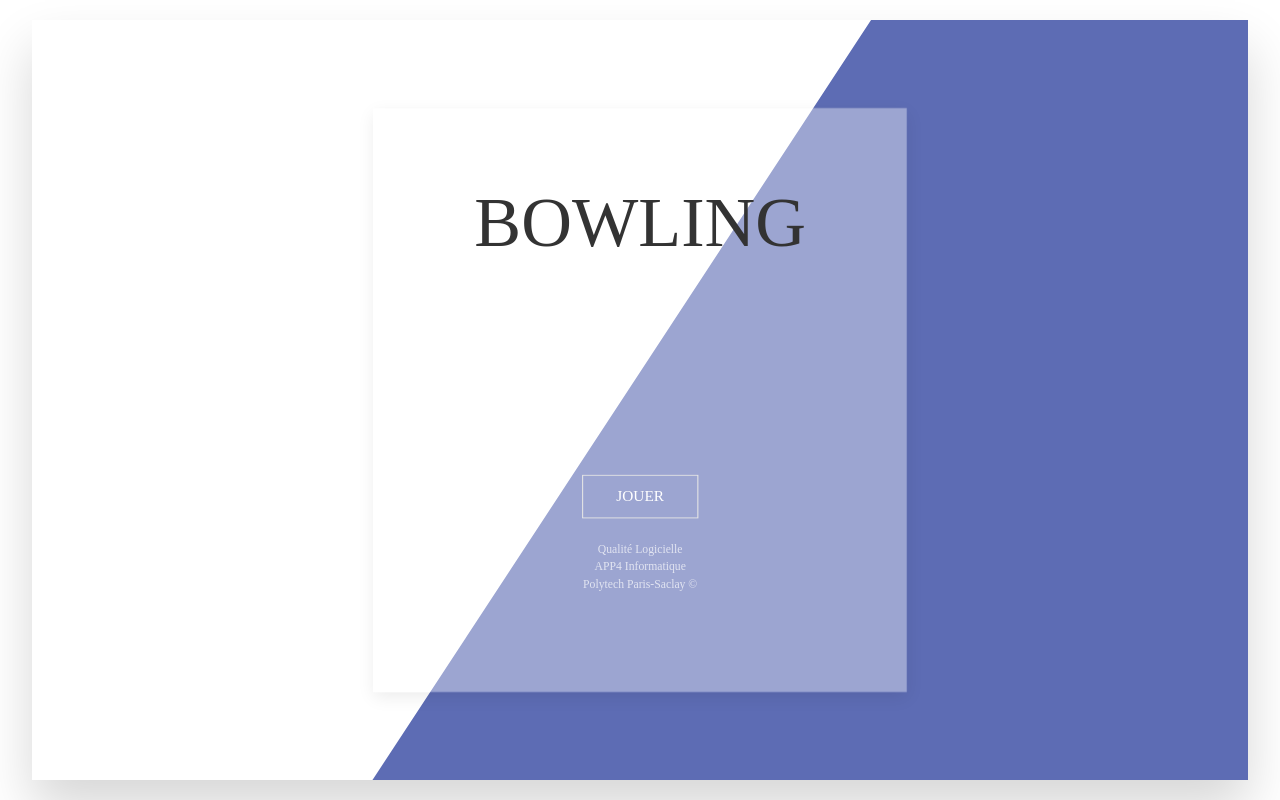
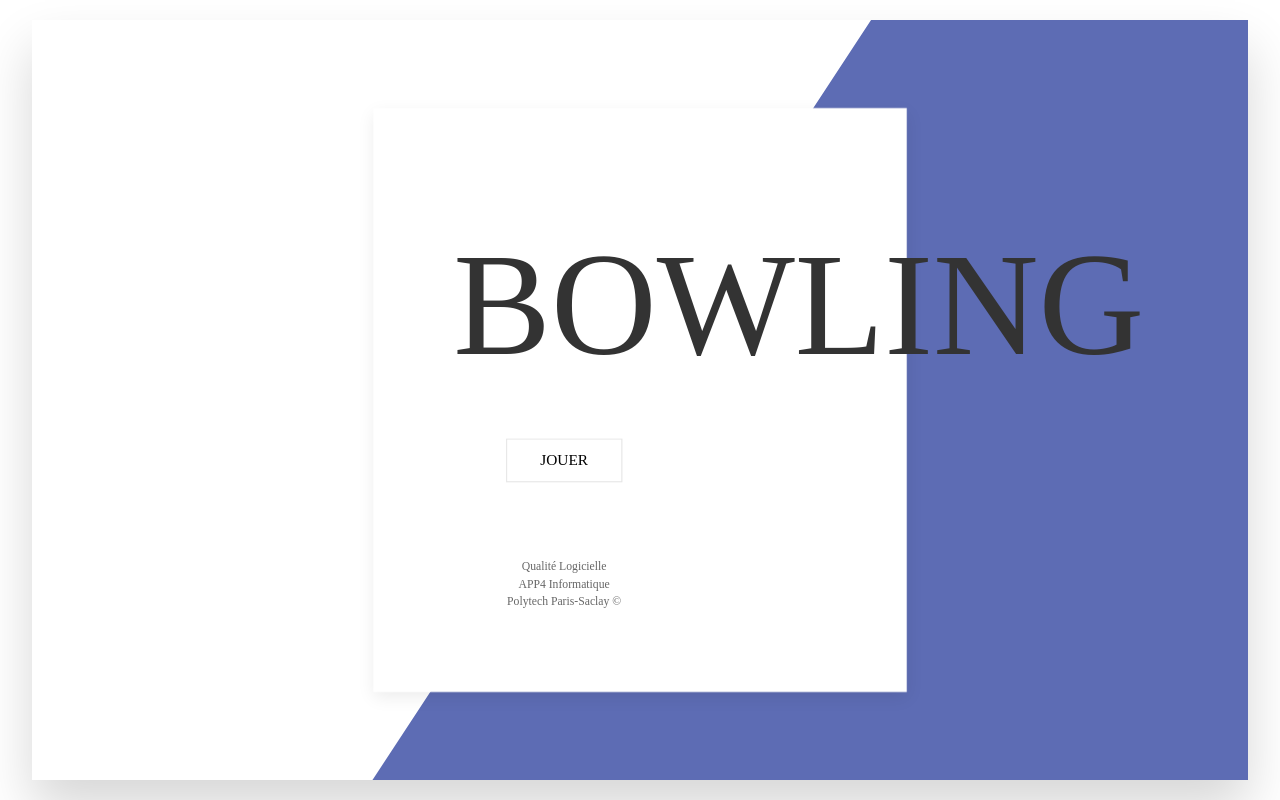
Before and after one commit to SebastienLeonce/BowlingRules, a Vue app: page / in a window 1280 px wide. Built offline with nearby package versions, Linux system fonts and the light colour scheme; a web font is replaced by a local one.

Commit message:
Modification UI

```diff
--- a/src/components/HelloWorld.vue
+++ b/src/components/HelloWorld.vue
@@ -1,9 +1,9 @@
 <template>
   <div class="hello uk-card uk-card-default uk-animation-kenburns uk-padding-large">
-    <p class="uk-heading-medium uk-text-center uk-animation-shake uk-text-light">BOWLING</p>
-    <div class="uk-position-bottom-center uk-margin-large" >
-      <router-link to="/game" class="uk-light uk-button uk-button-default uk-animation-shake" style="color: white;">JOUER</router-link>
-      <p class="uk-light" style="font-size: 8pt;" uk-tooltip="title: @claireBauchu<br> @alexisdacosta<br> @zpaul91<br>@SebastienLeonce; pos: bottom">Qualité Logicielle<br>APP4 Informatique<br>Polytech Paris-Saclay ©</p>
+    <p class="hello-title uk-heading-medium uk-text-center uk-animation-shake uk-text-light">BOWLING</p>
+    <div class="hello-button uk-margin-large" >
+      <router-link to="/game" class="uk-light uk-button uk-button-default uk-animation-shake" style="color: black;">JOUER</router-link>
+      <p class="uk-dark" style="font-size: 8pt;" uk-tooltip="title: @claireBauchu<br> @alexisdacosta<br> @zpaul91<br>@SebastienLeonce; pos: bottom">Qualité Logicielle<br>APP4 Informatique<br>Polytech Paris-Saclay ©</p>
     </div>
  </div>
 </template>
@@ -45,7 +45,20 @@ a {
   width: 40%;
   top: 15%;
   left: 30%;
-  background-color: rgba(255, 255, 255, 0.39);
+  /* background-color: rgb(235, 235, 235) */
+  /* border: 1pt solid; */
+}
+.hello-title{
+  position: absolute;
+  left: 15%;
+  top: 20%;
+  font-size: 100pt;
+}
+.hello-button{
+  position: absolute;
+  left: 24.9%;
+  top: 30%;
+  font-size: 80pt;
 }
 .picture{
   margin: 0%;
--- a/src/components/PlayerForm.vue
+++ b/src/components/PlayerForm.vue
@@ -26,8 +26,10 @@
                     name="name"
                     autocomplete="off"
                     placeholder="Name..."
+                    v-on:keyup.enter="checkForm()"
                     >
-                    <span v-on:click="checkForm()" uk-icon="plus-circle"></span>
+                    <span v-if="name == ''" v-on:click="checkForm()" uk-icon="plus-circle"></span>
+                    <span v-if="name != ''" v-on:click="checkForm()" uk-icon="check"></span>
                 </div>
             </div>
         </div>
@@ -56,13 +58,17 @@ export default {
   },
   methods: {
         checkForm: function (e) {
-          console.log("> In checkForm()\n   name = " + this.name)
+          for(let i = 0; i < this.playerList.length; i++){
+            if(this.name == this.playerList[i]){
+                this.errors.push('Name already exist.');
+                this.name = ""
+                return false
+            }
+          }
           this.playerList.push(this.name)
-          //TODO Ajouter à l'objet Game.addPlayer
-          //this.$parent.gameObj.addPlayer(this.name)
+          console.log("New player added : " + this.name)
           document.getElementById("name").value = ""
 
-          console.table(this.playerList)
             if (this.name) {
                 this.name = ""
                 this.errors.pop()
@@ -79,18 +85,17 @@ export default {
             e.preventDefault();
         },
         supprPlayer: function(name){
-            console.log("> IN supprPlayer \n    name = " + name)
+            console.log(name + " player deleted")
             for (let i = 0; i < this.playerList.length; i++){
                 if (this.playerList[i] == name){
                     this.playerList.splice(i, 1);
-                    //NOTE a tester i--
                 }
             }
-            console.table(this.playerList)
         },
         validForm: function(){
             if(this.playerList.length == 0){
               UIKit.notification({message : "Veuillez jouez avec au moins 1 joueurs", status: 'danger', timeout: 2000});
+              console.error("Veuillez jouez avec au moins 1 joueurs")
             }
             else{
               let gm = new Game();
@@ -100,19 +105,12 @@ export default {
               this.$parent.$parent.gameObj = gm;
               this.$parent.$parent.formDoned = true;
               UIKit.notification({message : "👋🏻 Bienvenue dans cette nouvelle partie", timeout: 2000});
+              console.log("👋🏻 Bienvenue dans cette nouvelle partie\n  Liste des joueurs : ")
               console.table(gm.Users)
+              this.$parent.currentPlayer = this.$parent.$parent.gameObj.Users[0].nom
             }
 
-        },
-        // loadData: function(){
-        //   let tab = []
-        //   if(this.$parent.$parent.gameObj.Users != null){
-        //     for(let i = 0; i < this.$parent.$parent.gameObj.Users.length; i++){
-        //       tab.push(this.$parent.$parent.gameObj.Users.name)
-        //     }
-        //   }
-        //   return tab;
-  // },
+        }
   },
   directives: {
   focus: {
--- a/src/components/ScoreBoard.vue
+++ b/src/components/ScoreBoard.vue
@@ -48,7 +48,7 @@
                         </tr>
                     </thead>
                     <tbody>
-                        <tr v-for="player in playerList" v-bind:key="player">
+                        <tr v-for="player in playerList" v-bind:key="player.nom">
                             <td v-if="playerActive(player.nom)" class="uk-animation-slide-left" style="background-color: rgba(10,10,10,0.2);">{{player.nom}} <span style="color: #7DFF33;"> •</span></td>
                             <td v-if="!playerActive(player.nom)" class="uk-animation-slide-right">{{player.nom}}</td>
                             <td class="uk-padding-remove uk-marggin-remove" style="border: 1pt solid;">
@@ -116,8 +116,10 @@
                             </td>
                             <td class="uk-padding-remove uk-marggin-remove" style="border: 1pt solid;">
                                 <div class="uk-padding-remove uk-marggin-remove" style="height:50%; width:100%;">
-                                    <span class="uk-padding-remove uk-marggin-remove" style="height:100%; width:50%;"> {{player.getScoreTourPremierLance(10)}} </span> |
-                                    <span class="uk-padding-remove uk-marggin-remove" style="height:100%; width:50%;"> {{player.getScoreTourSecondLance(10)}} </span>
+                                    <span class="uk-padding-remove uk-marggin-remove" style="height:100%; width:50%;"> {{player.getScoreTourPremierLance(10)}} </span>
+                                    <span v-if="player.score[10].premierLance == 0" class="uk-padding-remove uk-marggin-remove" style="height:100%; width:50%;"> | {{player.getScoreTourSecondLance(10)}} </span>
+                                    <span v-if="player.score[10].premierLance != 0" class="uk-padding-remove uk-marggin-remove" style="height:100%; width:50%;"> | {{player.getScoreTourPremierLance(11)}}</span>
+                                    <span v-if="player.score[11].premierLance != 0" class="uk-padding-remove uk-marggin-remove" style="height:100%; width:50%;"> | {{player.getScoreTourPremierLance(12)}}</span>
                                 </div>
                                 <div class="uk-padding-remove uk-marggin-remove" style="height:50%; width:100%; border-top: 1pt solid;"> {{scoreTourPlayer(player, 10)}} </div>
                             </td>
@@ -175,7 +177,7 @@
                 </tr>
             </thead>
             <tbody>
-                <tr v-for="player in playerList" v-bind:key="player">
+                <tr v-for="player in playerList" v-bind:key="player.nom">
                     <td v-if="playerActive(player.nom)" class="uk-animation-slide-left" style="background-color: rgba(10,10,10,0.2);">{{player.nom}} <span style="color: #7DFF33;"> •</span></td>
                     <td v-if="!playerActive(player.nom)" class="uk-animation-slide-right">{{player.nom}}</td>
                     <td class="uk-padding-remove uk-marggin-remove" style="border: 1pt solid;">
@@ -244,7 +246,11 @@
                     <td class="uk-padding-remove uk-marggin-remove" style="border: 1pt solid;">
                         <div class="uk-padding-remove uk-marggin-remove" style="height:50%; width:100%;">
                             <span class="uk-padding-remove uk-marggin-remove" style="height:100%; width:50%;"> {{player.getScoreTourPremierLance(10) >= "10" ? "X" : player.getScoreTourPremierLance(10)}} </span> |
-                            <span class="uk-padding-remove uk-marggin-remove" style="height:100%; width:50%;"> {{((player.getScoreTourPremierLance(10) + player.getScoreTourSecondLance(10) == "10") && (player.getScoreTourPremierLance(10) != "10"))  ? "/" : player.getScoreTourSecondLance(10)}} </span>
+                            <span class="uk-padding-remove uk-marggin-remove" style="height:100%; width:50%;">
+                                {{((player.getScoreTourPremierLance(10) + player.getScoreTourSecondLance(10) == "10") && (player.getScoreTourPremierLance(10) != "10"))  ? "/" : player.getScoreTourSecondLance(10)}}
+                                {{(player.getScoreTourPremierLance(10) > 10 ? " | " + player.getScoreTourPremierLance(10) - 10 : "")}}
+                                {{(player.getScoreTourPremierLance(12) != 0 ? " | " + player.getScoreTourPremierLance(12) : "")}}
+                            </span>
                         </div>
                         <div class="uk-padding-remove uk-marggin-remove" style="height:50%; width:100%; border-top: 1pt solid;"> {{scoreTourPlayer(player, 10)}} </div>
                     </td>
@@ -293,7 +299,7 @@ export default {
         }
     },
     mounted: function(){
-        console.log(this.$parent.$parent.gameObj.Users);
+        // console.log(this.$parent.$parent.gameObj.Users);
     }
 }
 </script>
```
